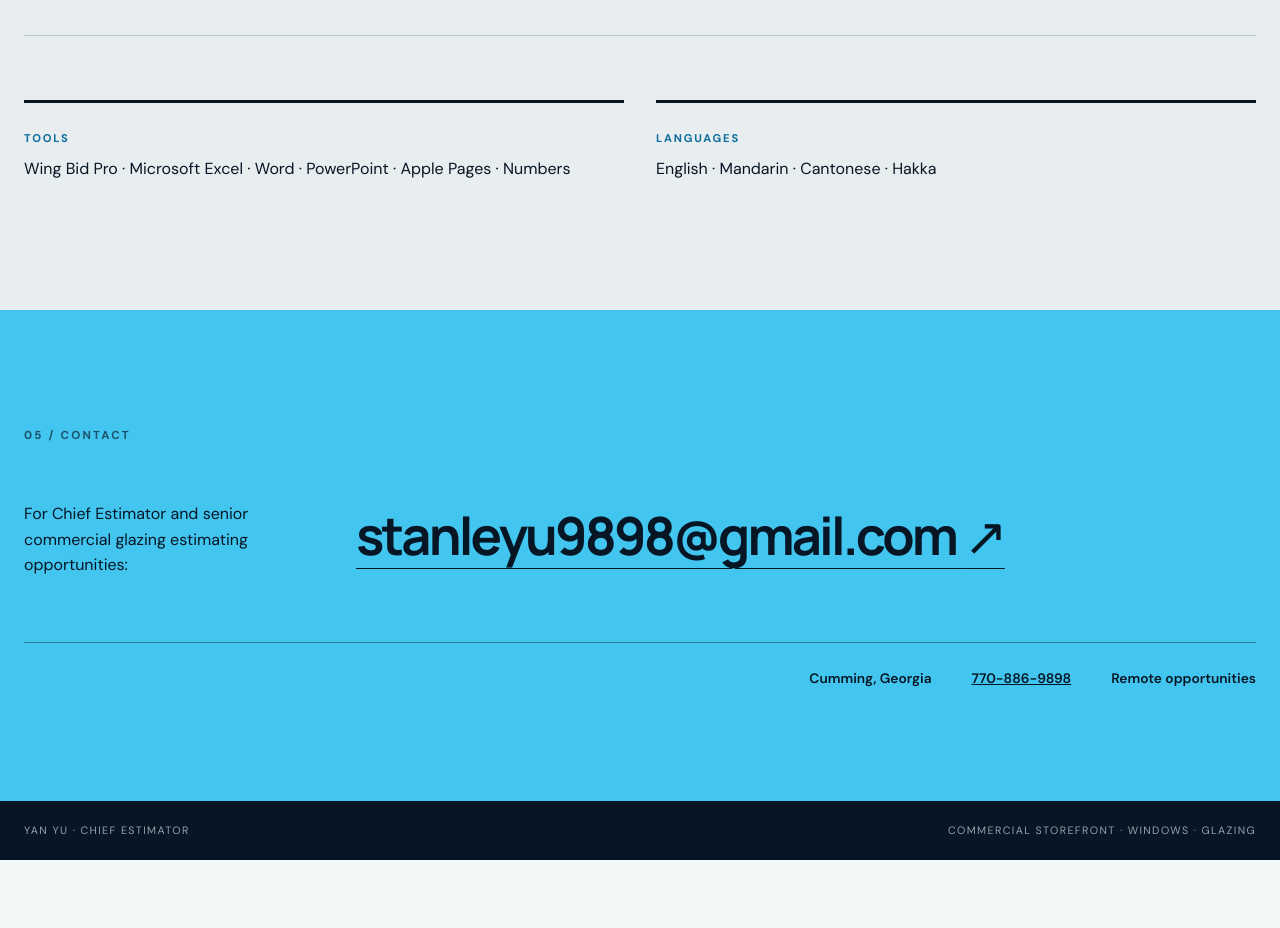
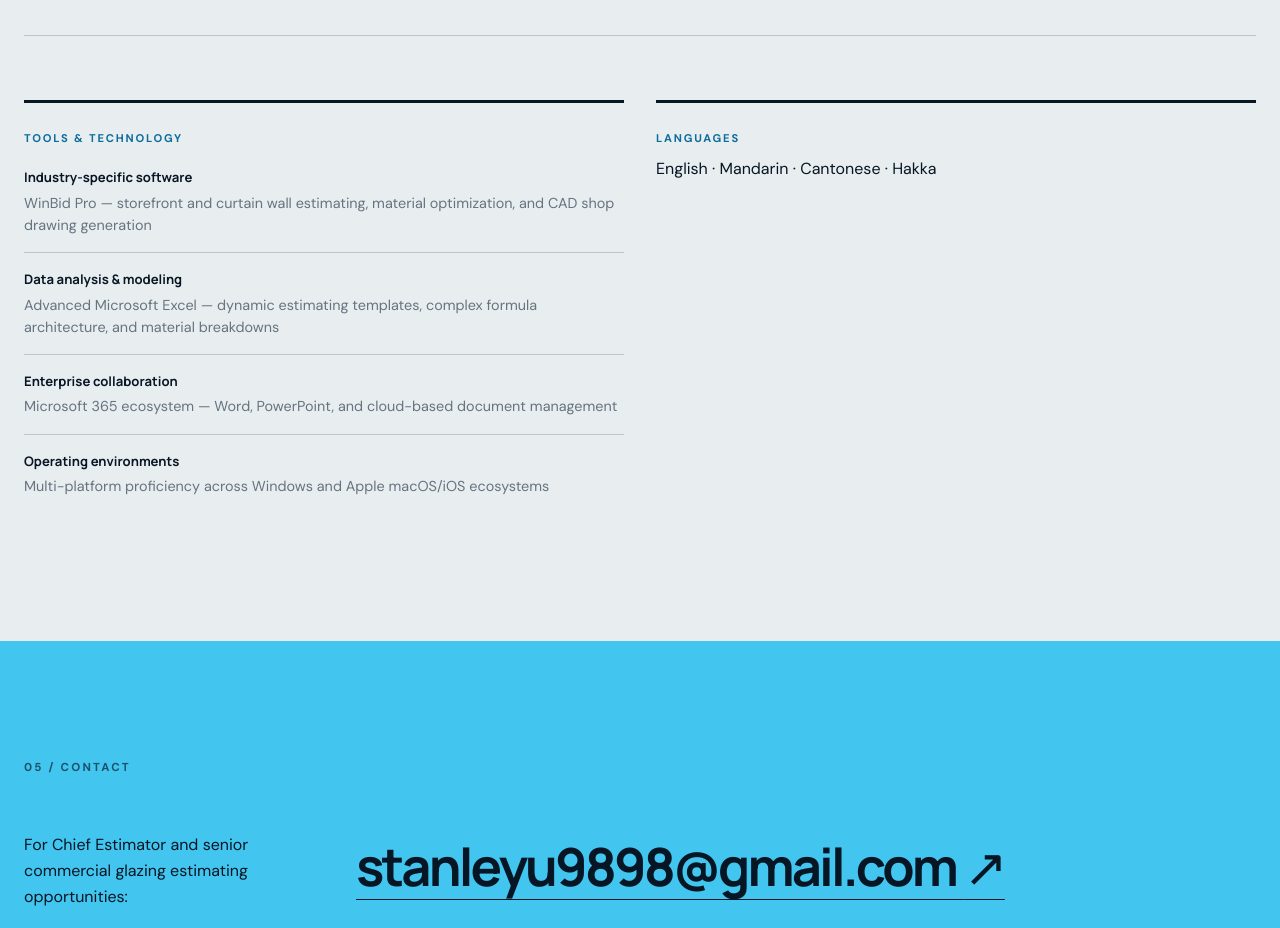
Before and after one commit to YanStanleyYu/portfolio, a React (Vite) app: page / in a window 1280 px wide. Shown: the part 4680-5608 px from the top of the page. Before the commit the page ends 5540 px from the top, so only its background shows below. Built offline with nearby package versions, Linux system fonts and the light colour scheme.

Commit message:
Expand recruiter-focused tools section

```diff
--- a/src/App.css
+++ b/src/App.css
@@ -244,6 +244,11 @@ section:not(.hero):not(.contact-section) { padding: 8rem max(24px, calc((100vw -
 .tools-languages { display: grid; grid-template-columns: 1fr 1fr; gap: 2rem; margin-top: 4rem; }
 .tools-languages > div { padding-top: 1.3rem; border-top: 3px solid var(--ink); }
 .tools-languages p { margin: .4rem 0 0; }
+.tool-list { margin: 1.1rem 0 0; padding: 0; list-style: none; }
+.tool-list li { padding: 1rem 0; border-top: 1px solid #bac6cb; }
+.tool-list li:first-child { padding-top: 0; border-top: 0; }
+.tool-list strong { display: block; margin-bottom: .2rem; font-family: "Manrope", sans-serif; font-size: .82rem; }
+.tool-list span { display: block; color: var(--muted); font-size: .9rem; line-height: 1.55; }
 
 .contact-section { padding: 7rem max(24px, calc((100vw - var(--max)) / 2)); background: var(--blue); color: var(--ink); }
 .contact-section .section-number { color: var(--ink); opacity: .65; }
--- a/src/App.tsx
+++ b/src/App.tsx
@@ -248,8 +248,25 @@ function App() {
           </div>
           <div className="tools-languages">
             <div>
-              <span className="mini-label">TOOLS</span>
-              <p>Wing Bid Pro · Microsoft Excel · Word · PowerPoint · Apple Pages · Numbers</p>
+              <span className="mini-label">TOOLS &amp; TECHNOLOGY</span>
+              <ul className="tool-list">
+                <li>
+                  <strong>Industry-specific software</strong>
+                  <span>WinBid Pro — storefront and curtain wall estimating, material optimization, and CAD shop drawing generation</span>
+                </li>
+                <li>
+                  <strong>Data analysis &amp; modeling</strong>
+                  <span>Advanced Microsoft Excel — dynamic estimating templates, complex formula architecture, and material breakdowns</span>
+                </li>
+                <li>
+                  <strong>Enterprise collaboration</strong>
+                  <span>Microsoft 365 ecosystem — Word, PowerPoint, and cloud-based document management</span>
+                </li>
+                <li>
+                  <strong>Operating environments</strong>
+                  <span>Multi-platform proficiency across Windows and Apple macOS/iOS ecosystems</span>
+                </li>
+              </ul>
             </div>
             <div>
               <span className="mini-label">LANGUAGES</span>
```
